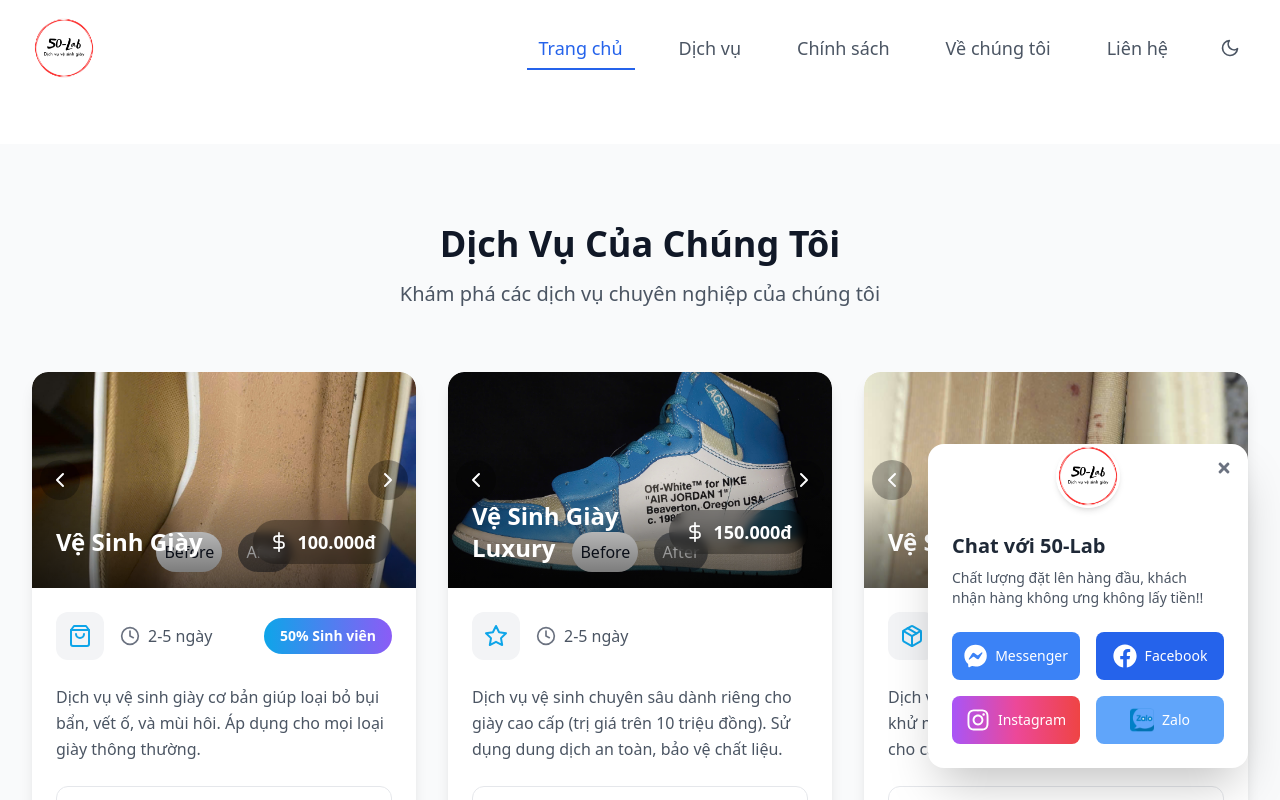
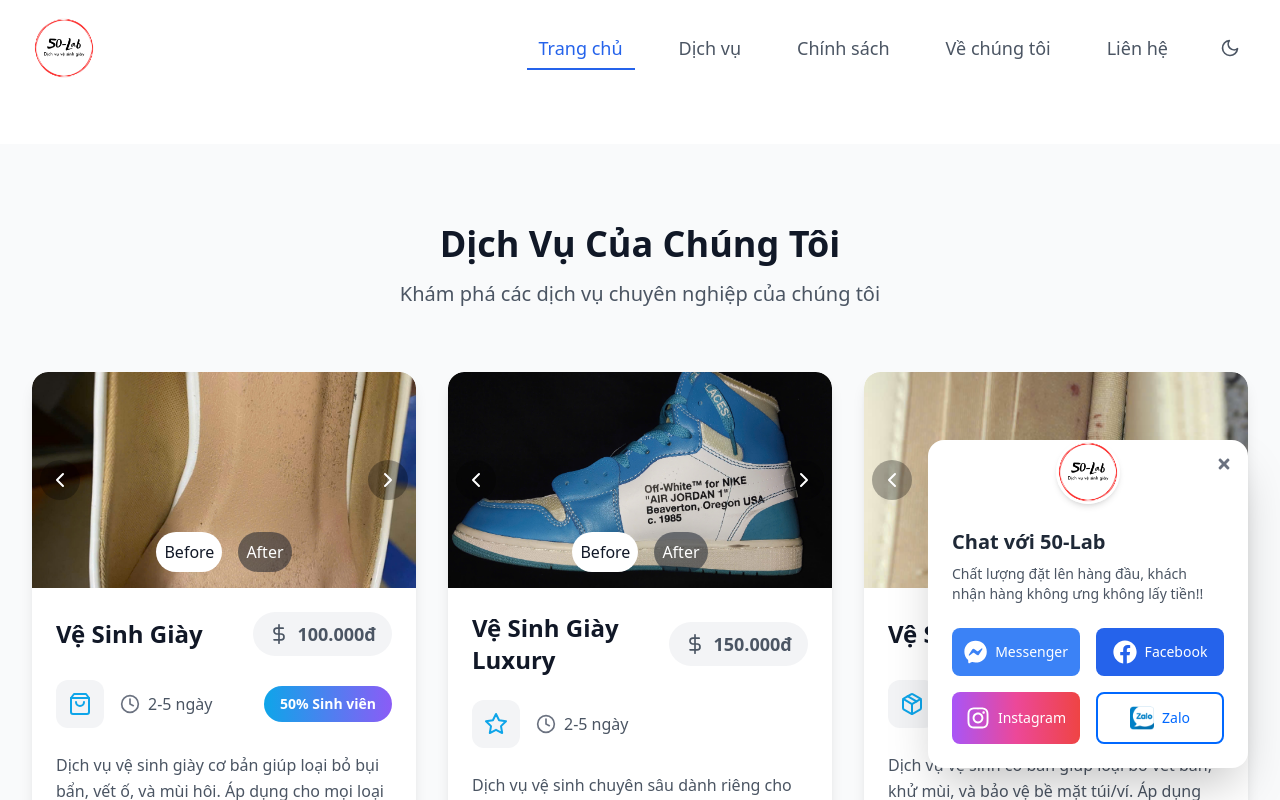
Before and after one commit to Marethy/50lab_cleaner, a React (Vite) app: page / in a window 1280 px wide. Both pictures are taken after a click on the button 1216 px from the left and 735 px from the top of the page. Shown: the top 800 px of the page. Built offline with nearby package versions, Linux system fonts and the light colour scheme.

Commit message:
Adjusted [feature/module] based on client request

```diff
--- a/src/components/ChatBox.jsx
+++ b/src/components/ChatBox.jsx
@@ -22,6 +22,7 @@
       url: "https://www.facebook.com/messages/t/113966211614285",
       bgColor: "bg-blue-500",
       hoverBgColor: "hover:bg-blue-600",
+      textColor: "text-white",
     },
     {
       name: "Facebook",
@@ -29,6 +30,7 @@
       url: "https://www.facebook.com/profile.php?id=100090212237009",
       bgColor: "bg-blue-600",
       hoverBgColor: "hover:bg-blue-700",
+      textColor: "text-white",
     },
     {
       name: "Instagram",
@@ -36,13 +38,16 @@
       url: "https://www.instagram.com/50lab.official",
       bgColor: "bg-gradient-to-r from-purple-500 via-pink-500 to-red-500",
       hoverBgColor: "hover:from-purple-600 hover:via-pink-600 hover:to-red-600",
+      textColor: "text-white",
     },
     {
       name: "Zalo",
       icon: <img src={ZaloIcon} alt="Zalo" className="w-6 h-6" />,
       url: "https://zalo.me/0559964424",
-      bgColor: "bg-blue-400",
-      hoverBgColor: "hover:bg-blue-500",
+      bgColor: "bg-white",
+      hoverBgColor: "hover:bg-gray-50",
+      textColor: "text-[#0068FF]",
+      extraClasses: "border-2 border-[#0068FF]",
     },
   ];
 
@@ -99,15 +104,18 @@
                       target="_blank"
                       rel="noopener noreferrer"
                       className={`
-                        ${link.bgColor} ${link.hoverBgColor}
-                        p-3 rounded-lg text-white
+                        ${link.bgColor}
+                        ${link.hoverBgColor}
+                        ${link.textColor}
+                        ${link.extraClasses || ''}
+                        p-3 rounded-lg
                         flex items-center justify-center gap-2
                         transform transition-all duration-300
                         hover:scale-105 hover:shadow-lg
                       `}
                     >
                       {link.icon}
-                      <span className="text-sm font-medium">{link.name}</span>
+                      <span className="text-sm font-medium whitespace-nowrap">{link.name}</span>
                     </a>
                   ))}
                 </div>
--- a/src/components/ServiceCard.jsx
+++ b/src/components/ServiceCard.jsx
@@ -126,24 +126,27 @@
         >
           <FiChevronRight className="w-6 h-6" />
         </button>
-
-        {/* Gradient Overlay */}
-        <div className="absolute inset-0 bg-gradient-to-t from-black/60 via-black/0 to-black/0 pointer-events-none" />
-
-        {/* Text Overlay */}
-        <div className="absolute bottom-0 left-0 right-0 p-6 text-white pointer-events-none">
-          <div className="flex items-center justify-between">
-            <h3 className="text-2xl font-bold font-heading">{name}</h3>
-            <div className="flex items-center space-x-2 bg-black/30 backdrop-blur-sm px-4 py-2 rounded-full">
-              <FiDollarSign className="w-5 h-5" />
-              <span className="text-lg font-semibold">{price}</span>
-            </div>
-          </div>
-        </div>
       </div>
 
       {/* Service Info Section */}
       <div className="p-6 space-y-6">
+        {/* Title and Price Section */}
+        <div className="flex items-center justify-between">
+          <h3 className={`text-2xl font-bold font-heading ${
+            isDarkMode ? "text-white" : "text-gray-900"
+          }`}>{name}</h3>
+          <div className={`flex items-center space-x-2 px-4 py-2 rounded-full ${
+            isDarkMode ? "bg-slate-700" : "bg-gray-100"
+          }`}>
+            <FiDollarSign className={`w-5 h-5 ${
+              isDarkMode ? "text-gray-300" : "text-gray-600"
+            }`} />
+            <span className={`text-lg font-semibold ${
+              isDarkMode ? "text-gray-300" : "text-gray-600"
+            }`}>{price}</span>
+          </div>
+        </div>
+
         <div className="flex items-center justify-between">
           <div className="flex items-center space-x-4">
             {Icon && (
```
